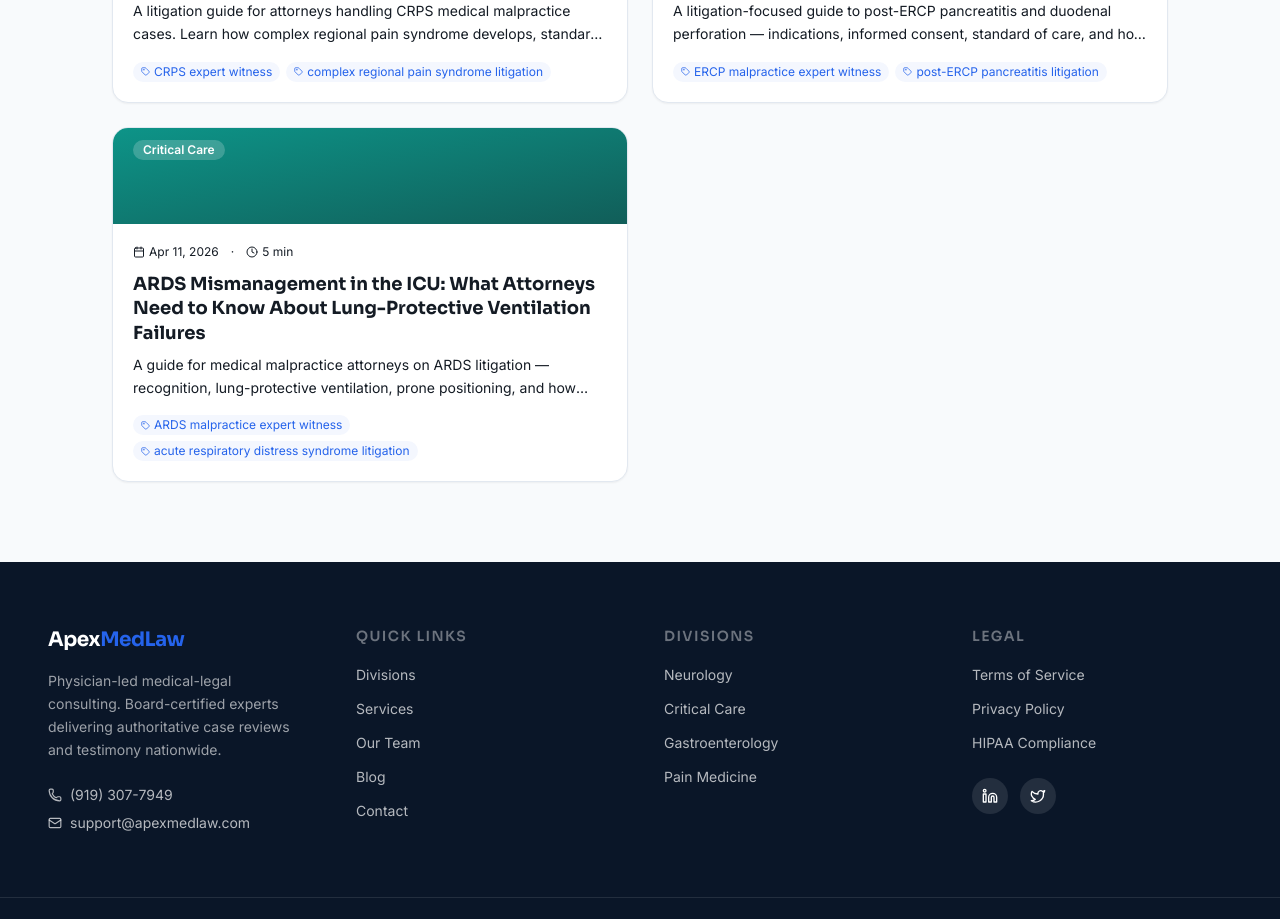
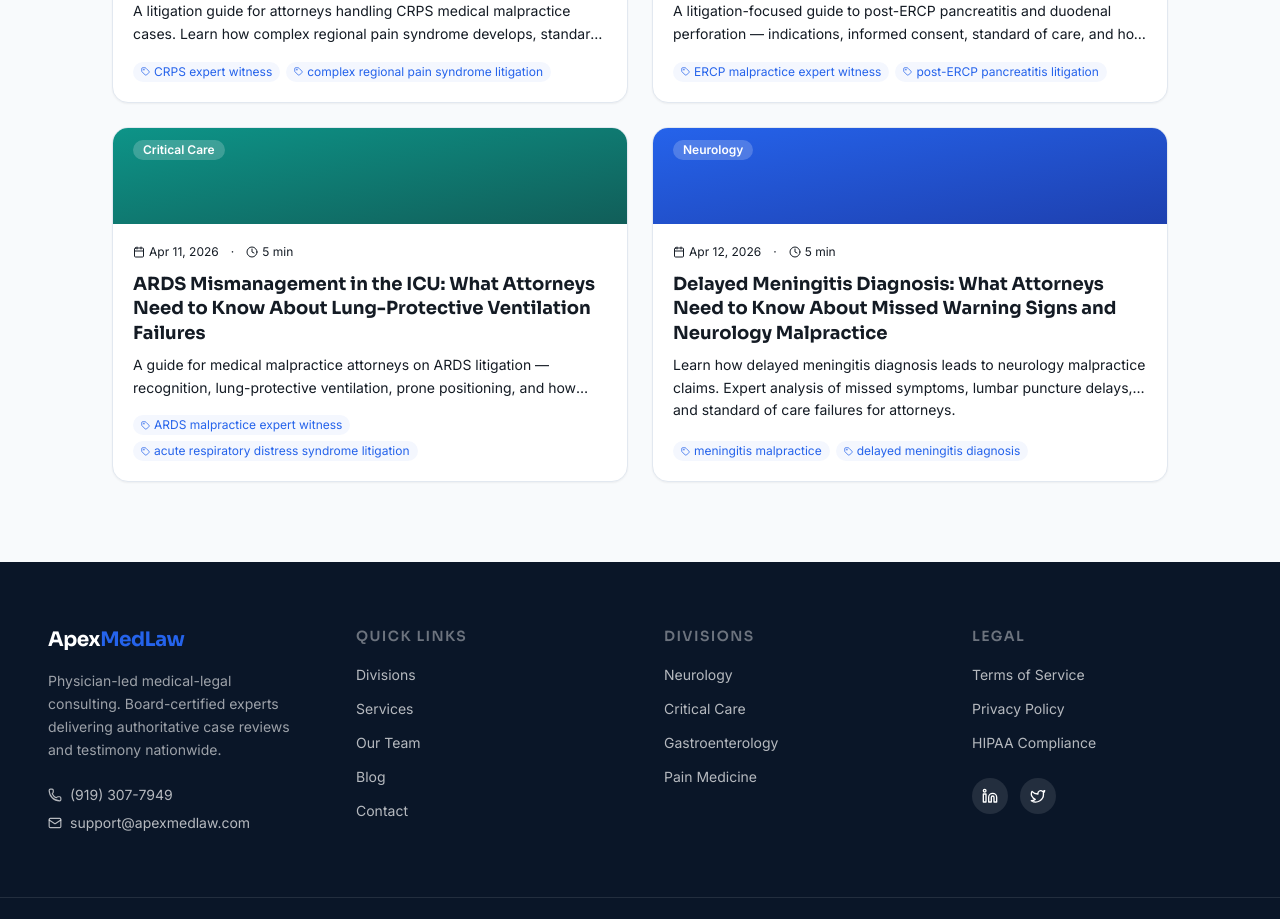
Before and after one commit to SupportAML/ApexMedLaw-website, a React (Vite) app: page /blog in a window 1280 px wide. Shown: the part 2680-3599 px from the top of the page. Built offline with nearby package versions, Linux system fonts and the light colour scheme.

Commit message:
blog: add daily post - Delayed Meningitis Diagnosis 2026-04-12

```diff
--- a/src/blog/posts.ts
+++ b/src/blog/posts.ts
@@ -880,4 +880,57 @@ Because ARDS litigation often turns on ventilator settings that are meticulously
 
 *This post is for informational purposes and does not constitute legal advice. Standards vary by jurisdiction.*`,
   },
+  {
+    slug: 'delayed-meningitis-diagnosis-neurology-expert-witness',
+    title: 'Delayed Meningitis Diagnosis: What Attorneys Need to Know About Missed Warning Signs and Neurology Malpractice',
+    metaDescription: 'Learn how delayed meningitis diagnosis leads to neurology malpractice claims. Expert analysis of missed symptoms, lumbar puncture delays, and standard of care failures for attorneys.',
+    date: '2026-04-12',
+    author: 'AML Editorial',
+    keywords: ['meningitis malpractice', 'delayed meningitis diagnosis', 'neurology expert witness', 'lumbar puncture standard of care', 'bacterial meningitis lawsuit', 'missed meningitis symptoms', 'infectious disease neurology litigation', 'meningitis medical malpractice attorney'],
+    content: `# Delayed Meningitis Diagnosis: What Attorneys Need to Know About Missed Warning Signs and Neurology Malpractice
+
+Bacterial meningitis remains one of the most time-sensitive diagnoses in all of medicine. When treatment is delayed, the mortality rate for bacterial meningitis ranges from 20 to 30 percent, and survivors frequently suffer devastating permanent neurological injuries including hearing loss, cognitive impairment, seizure disorders, and limb amputation from septic complications. For attorneys evaluating potential malpractice claims, meningitis cases are notable because the clinical presentation is often well-documented in the medical record, the diagnostic standard is straightforward, and the causal link between delay and harm is supported by decades of published evidence.
+
+## The Clinical Picture Attorneys Must Understand
+
+The classic triad of bacterial meningitis — fever, neck stiffness (nuchal rigidity), and altered mental status — is taught in every medical school in the country. However, the full triad is present in fewer than half of patients at initial presentation. More commonly, patients present with some combination of severe headache, fever, photophobia, nausea, and progressive confusion. The challenge for emergency physicians and primary care providers is that these symptoms overlap significantly with viral illness, migraine, and other benign conditions.
+
+What separates defensible clinical judgment from actionable negligence is whether the provider recognized the constellation of findings that should have triggered further workup. A patient presenting with acute-onset headache, fever above 38°C, and any degree of altered sensorium — even subtle confusion or irritability — meets the threshold at which current emergency medicine and neurology guidelines recommend urgent evaluation for meningitis. When the medical record documents these findings and the provider attributed them to a viral syndrome or migraine without performing a lumbar puncture, the expert witness has concrete, objective data points to cite as a deviation from standard care.
+
+## The Lumbar Puncture Question: Timing and Indication
+
+The lumbar puncture is the definitive diagnostic procedure for meningitis. Cerebrospinal fluid analysis — cell count, protein, glucose, Gram stain, and culture — distinguishes bacterial from viral meningitis and guides antibiotic selection. In cases where bacterial meningitis is suspected, current Infectious Diseases Society of America (IDSA) guidelines recommend that blood cultures be drawn and empiric antibiotics administered immediately, with the lumbar puncture performed as soon as feasible without delaying treatment.
+
+Malpractice cases frequently turn on one of two failures: either the lumbar puncture was never performed despite clinical indications, or it was delayed for hours while alternative diagnoses were pursued. A common and legally significant scenario involves a patient evaluated in the emergency department, diagnosed with migraine or viral syndrome, discharged home, and returning 12 to 24 hours later in septic shock with purulent meningitis. The initial visit record — documenting fever, headache, and perhaps a stiff neck — becomes the centerpiece of the plaintiff's case.
+
+Another recurring pattern involves unnecessary CT imaging before lumbar puncture. While CT is indicated before LP in patients with papilledema, focal neurological deficits, altered consciousness, or immunocompromised states, the IDSA guidelines are explicit that CT should not delay LP in the absence of these specific contraindications. When the record shows a three- or four-hour delay while waiting for CT in a young, immunocompetent patient with no focal findings, this is a documentable deviation.
+
+## Antibiotic Timing: The Hour That Matters Most
+
+Perhaps the single most powerful element in meningitis malpractice litigation is the published relationship between antibiotic timing and outcomes. Multiple studies, including the landmark work by Proulx and colleagues and more recent analyses by Auburtin and others, have demonstrated that each hour of delay in antibiotic administration increases mortality risk in bacterial meningitis. The current standard of care calls for empiric antibiotics — typically a third-generation cephalosporin plus vancomycin, with ampicillin added for patients over 50 or immunocompromised — within one hour of clinical suspicion.
+
+For attorneys, the medical record timestamps are critical. When the triage note documents a fever and severe headache at 14:00, the physician evaluation occurs at 15:30, and antibiotics are not ordered until 20:00, that five-and-a-half-hour gap is not merely a process failure — it is a quantifiable deviation from a published, widely-accepted guideline with direct evidentiary support linking the delay to worsened outcomes. This is the type of concrete, clock-based analysis that juries find persuasive.
+
+## Pediatric Meningitis: Heightened Standards and Subtle Presentations
+
+Meningitis litigation involving children carries additional complexity. Neonates and infants may present without classic signs — instead showing irritability, poor feeding, bulging fontanelle, or simply appearing "not right" to a parent. Pediatric emergency medicine guidelines set a lower threshold for LP in febrile infants, particularly those under 60 days old, and many institutions have adopted structured clinical decision rules (such as the Rochester or Step-by-Step criteria) to guide workup.
+
+When a febrile neonate is discharged from an emergency department without LP or blood cultures and returns with bacterial meningitis, the defense faces a difficult record. The parent's description of the child's appearance at the first visit, the documented vital signs, and the absence of a structured fever workup in the chart frequently establish the deviation without requiring extensive expert interpretation.
+
+## Damages in Meningitis Cases
+
+Surviving bacterial meningitis with delayed treatment often means living with severe, lifelong sequelae. Sensorineural hearing loss occurs in 10 to 30 percent of survivors and is frequently bilateral and profound. Cognitive deficits range from subtle executive dysfunction to severe intellectual disability, particularly in pediatric patients whose developing brains are more vulnerable. Seizure disorders develop in up to 20 percent of survivors. In cases involving meningococcemia — the bloodstream infection that accompanies meningococcal meningitis — disseminated intravascular coagulation can lead to limb ischemia requiring amputation.
+
+These permanent, visible, and life-altering injuries make meningitis cases some of the highest-value claims in neurology malpractice. The combination of a well-documented standard of care, timestamped medical records showing delay, and catastrophic injuries creates a case profile that is both medically sound and compelling to juries.
+
+## How Apex Medical Law Approaches Meningitis Cases
+
+Apex Medical Law's neurology panel includes board-certified neurologists and neuro-infectious disease specialists who evaluate meningitis cases from initial presentation through long-term outcome. Our experts reconstruct the timeline of symptoms, provider evaluations, diagnostic testing, and antibiotic administration against published IDSA guidelines and institutional protocols. We assess whether the clinical presentation warranted urgent LP, whether CT-before-LP delays were justified by specific clinical indications, and whether empiric antibiotic timing met the one-hour benchmark.
+
+For pediatric cases, we apply age-specific fever workup criteria and evaluate whether structured decision tools were appropriately used. Our experts provide written reports detailing each deviation, the published guideline supporting the standard, and the causal mechanism linking delay to the patient's specific injuries. We support both plaintiff and defense attorneys with deposition testimony, trial preparation, and rebuttal analysis. Contact ApexMedLaw to discuss your meningitis or neuro-infectious disease case.
+
+---
+
+*This post is for informational purposes and does not constitute legal advice. Standards vary by jurisdiction.*`,
+  },
 ];
```
